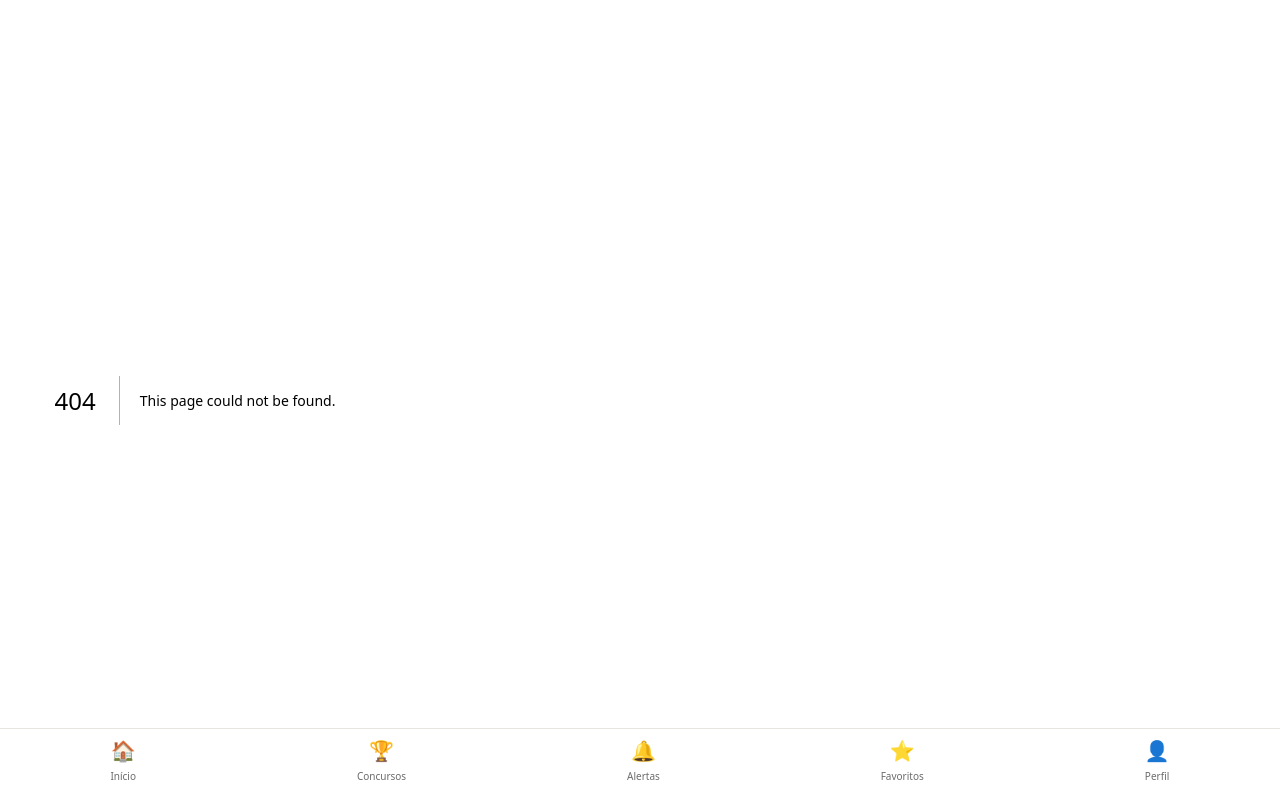
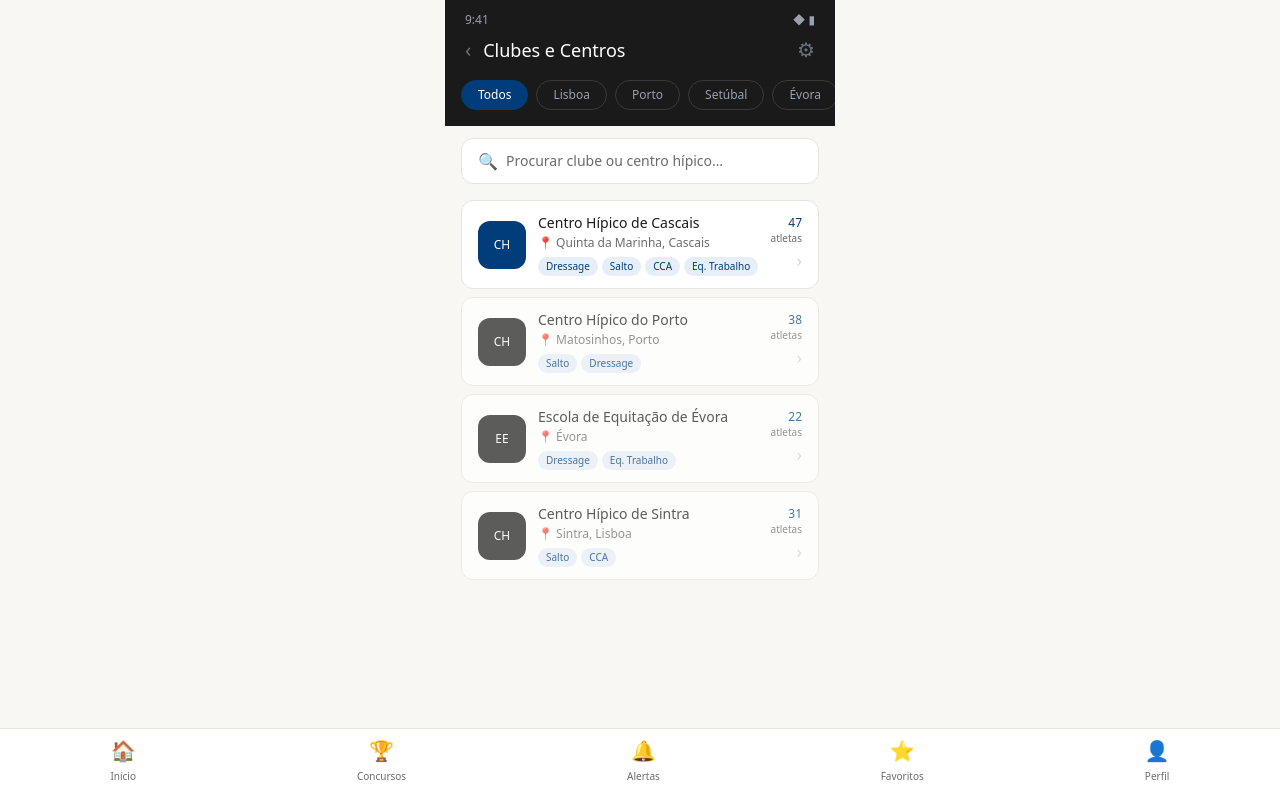
Before and after one commit to vascogameiroramires-ctrl/fep-app, a Next.js app: page /clubes in a window 1280 px wide. Before the commit this address had no page. Built offline with nearby package versions, Linux system fonts and the light colour scheme.

Commit message:
lista de clubes

```diff
--- /dev/null
+++ b/app/clubes/page.tsx
@@ -0,0 +1,105 @@
+import Link from "next/link";
+import { clubes } from "@/data/dados";
+
+export default function Clubes() {
+  return (
+    <main className="pb-24">
+
+      {/* Status bar */}
+      <div className="bg-[#1a1a1a] px-5 pt-3 pb-2 flex justify-between items-center">
+        <span className="text-xs text-gray-400">9:41</span>
+        <span className="text-xs text-gray-400">◆ ▮</span>
+      </div>
+
+      {/* Header */}
+      <div className="bg-[#1a1a1a] px-5 pb-4 flex justify-between items-center">
+        <div className="flex items-center gap-3">
+          <Link href="/" className="text-gray-500 text-xl">‹</Link>
+          <h1 className="text-white text-lg font-medium">Clubes e Centros</h1>
+        </div>
+        <span className="text-gray-500 text-xl">⚙</span>
+      </div>
+
+      {/* Filtros */}
+      <div className="bg-[#1a1a1a] px-4 pb-4 flex gap-2 overflow-x-auto">
+        {["Todos", "Lisboa", "Porto", "Setúbal", "Évora", "Santarém"].map((f, i) => (
+          <button key={f} className={`flex-shrink-0 px-4 py-1.5 rounded-full text-xs font-medium border ${
+            i === 0 ? "bg-[#003d7a] border-[#003d7a] text-white" : "border-[#3a3a3a] text-gray-400"
+          }`}>
+            {f}
+          </button>
+        ))}
+      </div>
+
+      {/* Search */}
+      <div className="px-4 pt-3">
+        <div className="bg-white border border-[#e8e4df] rounded-xl px-4 py-2.5 flex items-center gap-2">
+          <span className="text-[#6b6b6b]">🔍</span>
+          <span className="text-[#6b6b6b] text-sm">Procurar clube ou centro hípico…</span>
+        </div>
+      </div>
+
+      {/* Lista clubes */}
+      <div className="px-4 pt-4 flex flex-col gap-2 pb-4">
+        {clubes.map((c) => {
+          const iniciais = c.nome.split(" ").filter((w) => w.length > 2).slice(0, 2).map((w) => w[0]).join("");
+          return (
+            <Link key={c.id} href={`/clubes/${c.id}`}>
+              <div className="bg-white border border-[#e8e4df] rounded-xl px-4 py-3 flex items-center gap-3">
+                <div className="w-12 h-12 rounded-xl bg-[#003d7a] flex items-center justify-center text-white text-xs font-medium flex-shrink-0">
+                  {iniciais}
+                </div>
+                <div className="flex-1">
+                  <p className="text-sm font-medium text-[#1a1a1a]">{c.nome}</p>
+                  <p className="text-xs text-[#6b6b6b] mt-0.5">📍 {c.morada}</p>
+                  <div className="flex gap-1 mt-1.5 flex-wrap">
+                    {c.modalidades.map((m) => (
+                      <span key={m} className="text-[10px] px-2 py-0.5 rounded-full bg-[#e6eef7] text-[#003d7a] font-medium">
+                        {m}
+                      </span>
+                    ))}
+                  </div>
+                </div>
+                <div className="text-right flex-shrink-0">
+                  <p className="text-xs font-medium text-[#003d7a]">{c.atletasFederados}</p>
+                  <p className="text-[10px] text-[#6b6b6b]">atletas</p>
+                  <span className="text-gray-300 text-lg">›</span>
+                </div>
+              </div>
+            </Link>
+          );
+        })}
+
+        {/* Placeholder para mais clubes */}
+        {[
+          { nome: "Centro Hípico do Porto", morada: "Matosinhos, Porto", modalidades: ["Salto", "Dressage"], atletas: 38 },
+          { nome: "Escola de Equitação de Évora", morada: "Évora", modalidades: ["Dressage", "Eq. Trabalho"], atletas: 22 },
+          { nome: "Centro Hípico de Sintra", morada: "Sintra, Lisboa", modalidades: ["Salto", "CCA"], atletas: 31 },
+        ].map((c, i) => (
+          <div key={i} className="bg-white border border-[#e8e4df] rounded-xl px-4 py-3 flex items-center gap-3 opacity-70">
+            <div className="w-12 h-12 rounded-xl bg-[#1a1a1a] flex items-center justify-center text-white text-xs font-medium flex-shrink-0">
+              {c.nome.split(" ").filter((w) => w.length > 2).slice(0, 2).map((w) => w[0]).join("")}
+            </div>
+            <div className="flex-1">
+              <p className="text-sm font-medium text-[#1a1a1a]">{c.nome}</p>
+              <p className="text-xs text-[#6b6b6b] mt-0.5">📍 {c.morada}</p>
+              <div className="flex gap-1 mt-1.5 flex-wrap">
+                {c.modalidades.map((m) => (
+                  <span key={m} className="text-[10px] px-2 py-0.5 rounded-full bg-[#e6eef7] text-[#003d7a] font-medium">
+                    {m}
+                  </span>
+                ))}
+              </div>
+            </div>
+            <div className="text-right flex-shrink-0">
+              <p className="text-xs font-medium text-[#003d7a]">{c.atletas}</p>
+              <p className="text-[10px] text-[#6b6b6b]">atletas</p>
+              <span className="text-gray-300 text-lg">›</span>
+            </div>
+          </div>
+        ))}
+      </div>
+
+    </main>
+  );
+}
```
